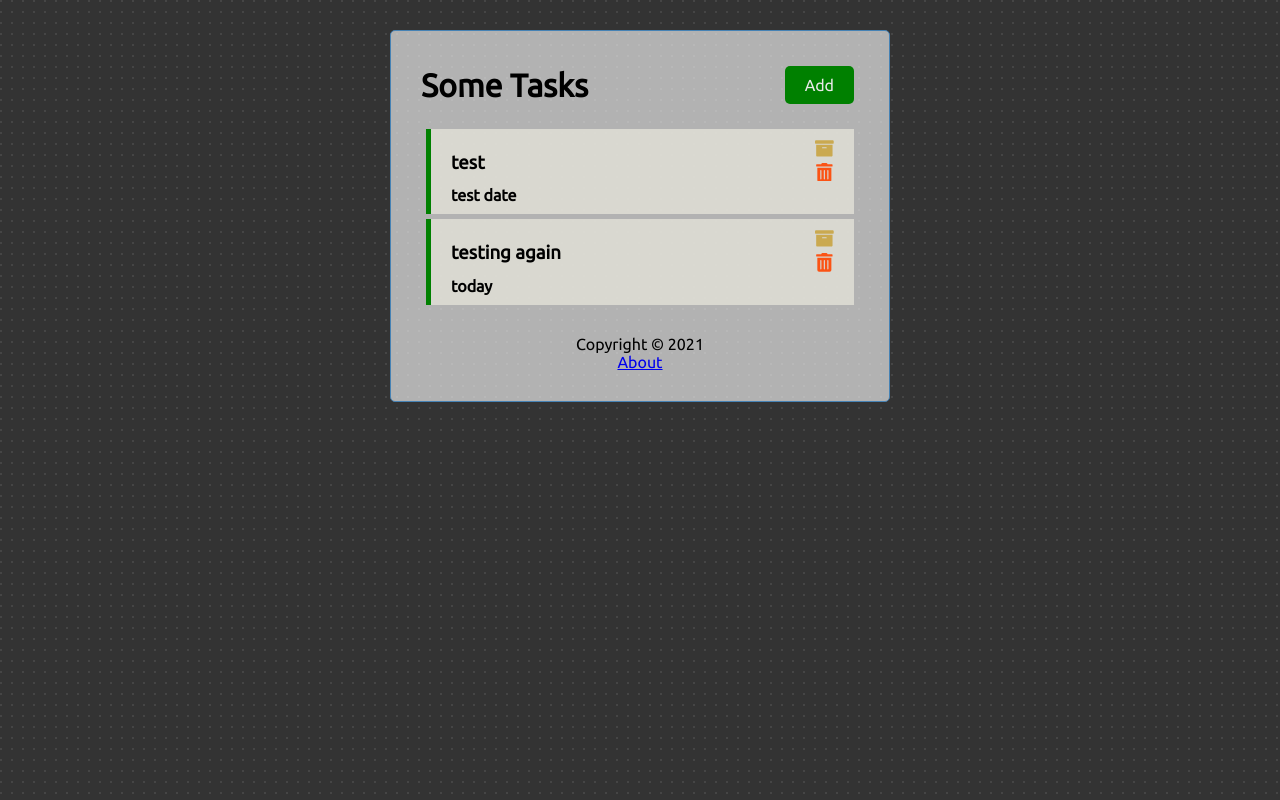
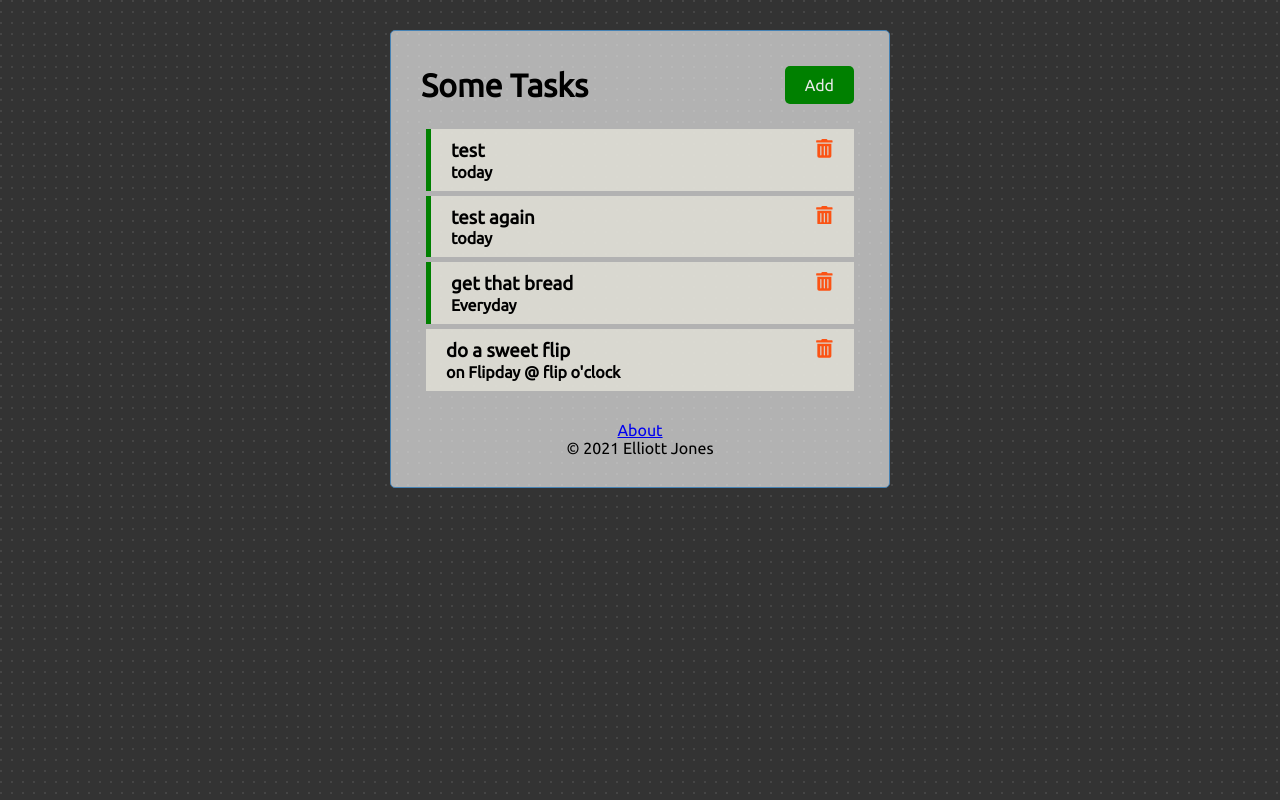
Before and after one commit to Elliohknow/react-ts-tasks, a React (Create React App) app: page / in a window 1280 px wide. Built offline with nearby package versions, Linux system fonts and the light colour scheme; data requests are answered from the project's data file.

Commit message:
removed archive icon

```diff
--- a/db.json
+++ b/db.json
@@ -1,24 +1,28 @@
 {
   "tasks": [
     {
-      "id": 1,
       "text": "test",
-      "date": "test date",
-      "reminder": true
+      "date": "today",
+      "reminder": true,
+      "id": 1
     },
     {
-      "text": "testing again",
+      "text": "test again",
       "date": "today",
       "reminder": true,
       "id": 2
-    }
-  ],
-  "archived": [
+    },
     {
-      "text": "test archive feat",
-      "date": "today",
+      "text": "get that bread",
+      "date": "Everyday",
       "reminder": true,
-      "id": 56
+      "id": 3
+    },
+    {
+      "text": "do a sweet flip",
+      "date": "on Flipday @ flip o'clock",
+      "reminder": false,
+      "id": 4
     }
   ]
 }
--- a/src/App.tsx
+++ b/src/App.tsx
@@ -14,7 +14,7 @@ export interface ITask {
   reminder: boolean;
 }
 
-function App() {
+export default function App() {
   const [showAddTask, setShowAddTask] = useState(false);
   const [tasks, setTasks] = useState([
     {
@@ -62,17 +62,12 @@ function App() {
 
     setTasks([...tasks, data]);
   };
-
   // Delete Task
   const deleteTask = async (id: number | string): Promise<void> => {
     await fetch(`http://localhost:5050/tasks/${id}`, {
       method: "DELETE",
     });
     setTasks(tasks.filter((task) => task.id !== id));
-  };
-  // Archive Task
-  const archiveTask = async (id: number | string): Promise<void> => {
-    console.log("task archived", id);
   };
   // toggle reminder
   const toggleReminder = async (id: number | string): Promise<void> => {
@@ -113,7 +108,6 @@ function App() {
                 <TaskList
                   tasks={tasks}
                   onDelete={deleteTask}
-                  onArchive={archiveTask}
                   onToggle={toggleReminder}
                 />
               ) : (
@@ -128,5 +122,3 @@ function App() {
     </Router>
   );
 }
-
-export default App;
--- a/src/components/About.tsx
+++ b/src/components/About.tsx
@@ -2,8 +2,11 @@ import { Link } from "react-router-dom";
 
 export default function About() {
   return (
-    <div>
-      <Link to="/">Back</Link>
-    </div>
+    <section className="about">
+      <p>
+        This is a task-tracker client demo app built with React and TypeScript.{" "}
+        <Link to="/">Go Back</Link>
+      </p>
+    </section>
   );
 }
--- a/src/components/Footer.tsx
+++ b/src/components/Footer.tsx
@@ -3,8 +3,8 @@ import { Link } from "react-router-dom";
 const Footer = () => {
   return (
     <footer>
-      <p>Copyright &copy; 2021</p>
       <Link to="/about">About</Link>
+      <p>&copy; 2021 Elliott Jones</p>
     </footer>
   );
 };
--- a/src/components/Header.tsx
+++ b/src/components/Header.tsx
@@ -9,9 +9,6 @@ interface Props {
 
 const Header: React.FC<Props> = ({ title, onAdd, showAddTask }) => {
   const location = useLocation();
-  // const onClick = () => {
-  //   console.log("Button Clicked!");
-  // };
 
   return (
     <header className="header">
--- a/src/components/Task.tsx
+++ b/src/components/Task.tsx
@@ -1,15 +1,14 @@
-import { FaArchive, FaTrashAlt } from "react-icons/fa";
+import { FaTrashAlt } from "react-icons/fa";
 import { ITask } from "../App";
 import IconWrapper from "./IconWrapper";
 
 interface Props {
   task: ITask;
   onDelete: (id: any) => Promise<void>;
-  onArchive: (id: any) => Promise<void>;
   onToggle: (id: any) => Promise<void>;
 }
 
-const Task: React.FC<Props> = ({ task, onDelete, onArchive, onToggle }) => {
+const Task: React.FC<Props> = ({ task, onDelete, onToggle }) => {
   return (
     <div
       className={`task ${task.reminder && "reminder"}`}
@@ -18,11 +17,6 @@ const Task: React.FC<Props> = ({ task, onDelete, onArchive, onToggle }) => {
       <h3>
         {task.text}{" "}
         <div className="icons">
-          <IconWrapper
-            children={<FaArchive />}
-            className="icon archive"
-            onClick={() => onArchive(task.id)}
-          />
           <IconWrapper
             children={<FaTrashAlt />}
             className="icon trash"
--- a/src/components/TaskList.tsx
+++ b/src/components/TaskList.tsx
@@ -4,22 +4,16 @@ import Task from "./Task";
 interface Props {
   tasks: ITask[];
   onDelete: (id: any) => Promise<void>;
-  onArchive: (id: any) => Promise<void>;
   onToggle: (id: any) => Promise<void>;
 }
 
 const TaskList = (props: Props) => {
-  const { tasks, onDelete, onArchive, onToggle } = props;
+  const { tasks, onDelete, onToggle } = props;
   return (
     <>
       {tasks.map((task) => (
         <h4 key={task.id}>
-          <Task
-            task={task}
-            onDelete={onDelete}
-            onArchive={onArchive}
-            onToggle={onToggle}
-          />
+          <Task task={task} onDelete={onDelete} onToggle={onToggle} />
         </h4>
       ))}
     </>
--- a/src/index.css
+++ b/src/index.css
@@ -60,11 +60,11 @@ body {
 .trash {
   color: orangered;
 }
-.archive {
+/* .archive {
   color: rgb(201, 165, 67);
   border-color: #000;
   border-width: 1px;
-}
+} */
 .btn:focus {
   outline: none;
 }
--- a/src/utils.ts
+++ b/src/utils.ts
@@ -9,7 +9,7 @@ export function UUID(): string {
   return result;
 }
 export function formatDateTime(date?: Date): string {
-  const rightNow = date ?? new Date(Date.now());
+  const rightNow = date ?? new Date();
   return rightNow.toLocaleString([], {
     weekday: "short",
     month: "numeric",
```
